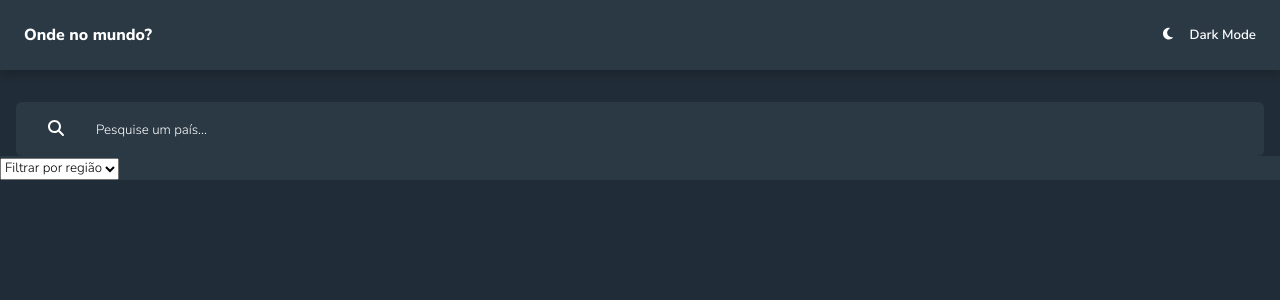
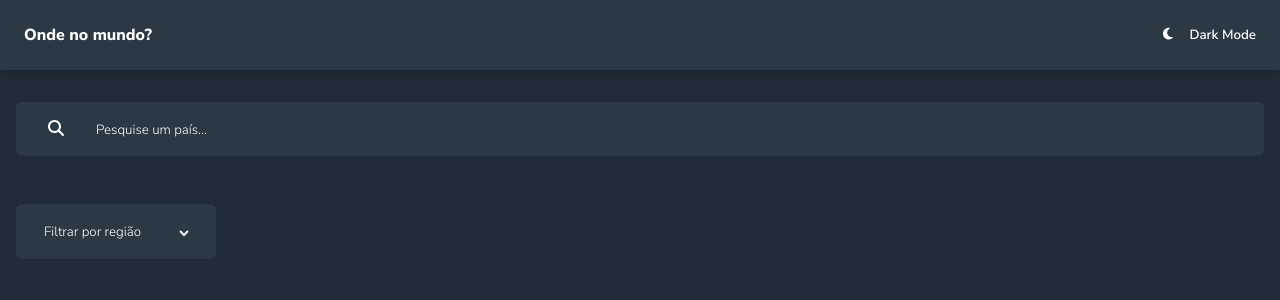
Before and after one commit to Daniel-san8/countries-project, an Angular app: page / in a window 1280 px wide. Shown: the top 300 px of the page. Built offline with nearby package versions, Linux system fonts and the light colour scheme.

Commit message:
feat: finally the component selected

```diff
--- a/src/app/components/selected-region/selected-region.component.html
+++ b/src/app/components/selected-region/selected-region.component.html
@@ -1,10 +1,10 @@
-<div appChangeThemeColor [themeDark]="_modeService.darkTheme">
-    <select>
+<div class="container-selected-region" appChangeThemeColor [themeDark]="_modeService.darkTheme">
+    <select appChangeThemeColor [themeDark]="_modeService.darkTheme">
         <option value="none" disabled="true" selected>Filtrar por região</option>
         <option value="Africa">Africa</option>
         <option value="America">America</option>
         <option value="Asia">Asia</option>
-        <option value="Europe">Europe</option>
+        <option value="Europe">Europa</option>
         <option value="Oceania">Oceania</option>
     </select>
 </div>
--- a/src/app/components/selected-region/selected-region.component.scss
+++ b/src/app/components/selected-region/selected-region.component.scss
@@ -0,0 +1,19 @@
+.container-selected-region {
+    margin: 3rem 1rem 0 1rem;
+    padding: 1rem 1.5rem;
+    width: 200px;
+    border-radius: 6px;
+
+    select {
+        outline: none;
+        border: none;
+
+        width: 100%;
+
+        option {
+            padding-top: 13rem;
+        }
+    }
+
+
+}
```
